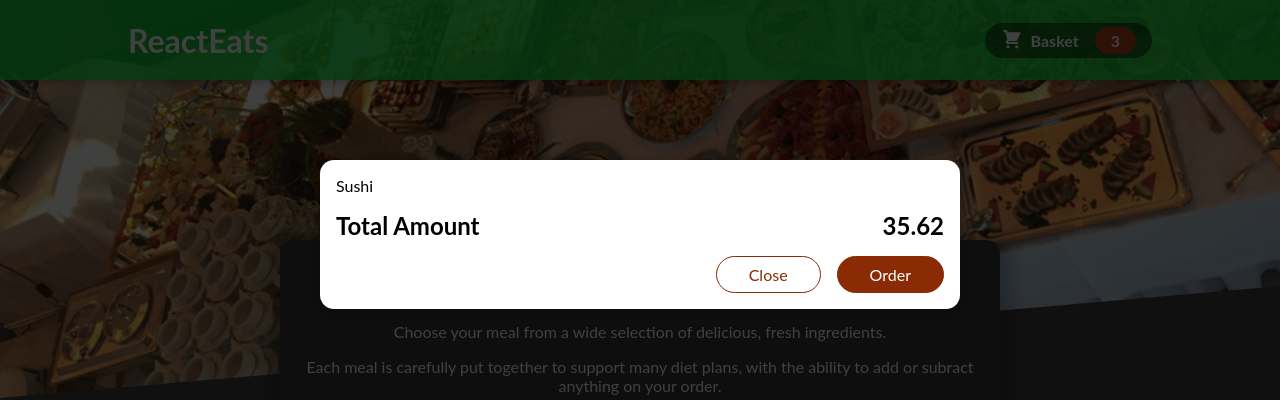
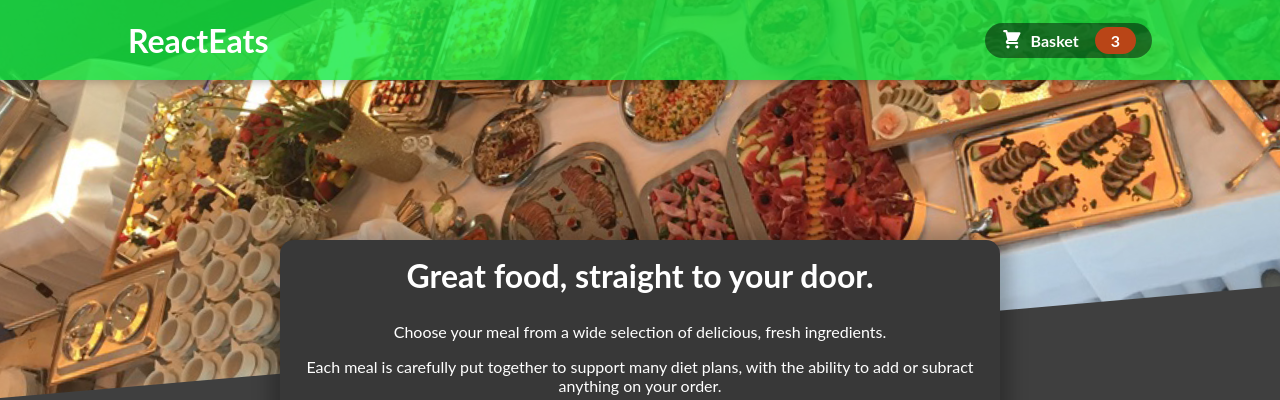
Before and after one commit to Josh-Brearley/Food-Ordering-App-ReactJS, a React (Create React App) app: page / in a window 1280 px wide. Shown: the top 400 px of the page. Built offline with nearby package versions, Linux system fonts and the light colour scheme.

Commit message:
Modal functionality complete.

```diff
--- a/src/App.js
+++ b/src/App.js
@@ -1,13 +1,23 @@
-import React, { Fragment } from "react";
+import React, { Fragment, useState } from "react";
 import Header from "./components/Layout/Header";
 import Meals from "./components/Meals/Meals";
 import Cart from "./components/Cart/Cart";
 
 function App() {
+  const [cartIsShown, setCartIsShown] = useState(false);
+
+  const showCartHandler = () => {
+    setCartIsShown(true);
+  };
+
+  const hideCartHandler = () => {
+    setCartIsShown(false);
+  };
+
   return (
     <Fragment>
-      <Cart />
-      <Header />
+      {cartIsShown && <Cart onClose={hideCartHandler} />}
+      <Header onShowCart={showCartHandler} />
       <main>
         <Meals />
       </main>
--- a/src/components/Cart/Cart.js
+++ b/src/components/Cart/Cart.js
@@ -11,14 +11,16 @@
   );
 
   return (
-    <Modal>
+    <Modal onClose={props.onClose}>
       {cartItems}
       <div className={classes.total}>
         <span>Total Amount</span>
         <span>35.62</span>
       </div>
       <div className={classes.actions}>
-        <button className={classes["button--alt"]}>Close</button>
+        <button className={classes["button--alt"]} onClick={props.onClose}>
+          Close
+        </button>
         <button className={classes.button}>Order</button>
       </div>
     </Modal>
--- a/src/components/Layout/Header.js
+++ b/src/components/Layout/Header.js
@@ -8,7 +8,7 @@
     <Fragment>
       <header className={classes.header}>
         <h1>ReactEats</h1>
-        <HeaderBasketButton />
+        <HeaderBasketButton onClick={props.onShowCart} />
       </header>
       <div className={classes["main-image"]}>
         <img src={mealImg} alt="Photo of food menu" />
--- a/src/components/Layout/HeaderBasketButton.js
+++ b/src/components/Layout/HeaderBasketButton.js
@@ -3,7 +3,7 @@
 
 const HeaderBasketButton = (props) => {
   return (
-    <button className={classes.button}>
+    <button className={classes.button} onClick={props.onClick}>
       <span className={classes.icon}>
         <CartIcon />
       </span>
--- a/src/components/UI/Modal.js
+++ b/src/components/UI/Modal.js
@@ -4,7 +4,7 @@
 import classes from "./Modal.module.css";
 
 const Backdrop = (props) => {
-  return <div className={classes.backdrop} />;
+  return <div className={classes.backdrop} onClick={props.onClose} />;
 };
 
 const ModalOverlay = (props) => {
@@ -20,7 +20,10 @@
 const Modal = (props) => {
   return (
     <Fragment>
-      {ReactDOM.createPortal(<Backdrop />, portalElement)}
+      {ReactDOM.createPortal(
+        <Backdrop onClose={props.onClose} />,
+        portalElement
+      )}
       {ReactDOM.createPortal(
         <ModalOverlay>{props.children}</ModalOverlay>,
         portalElement
```
